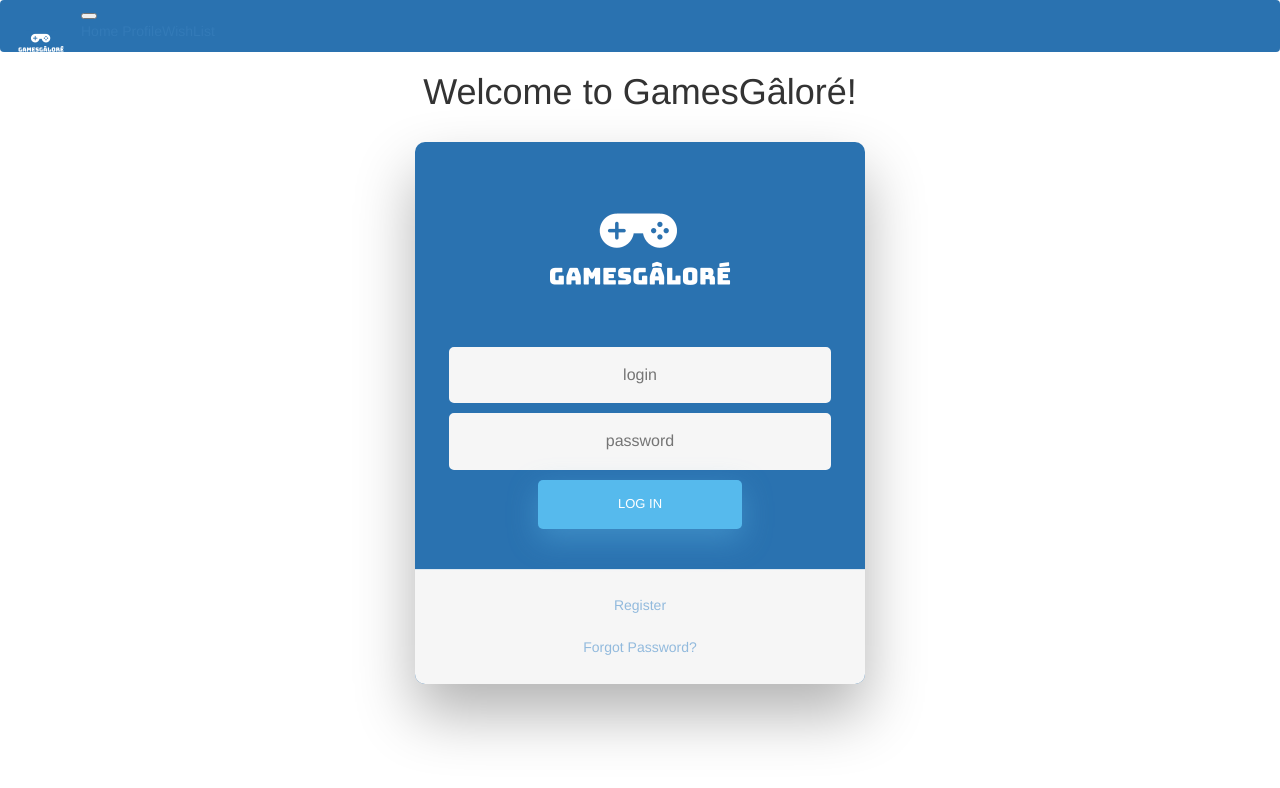
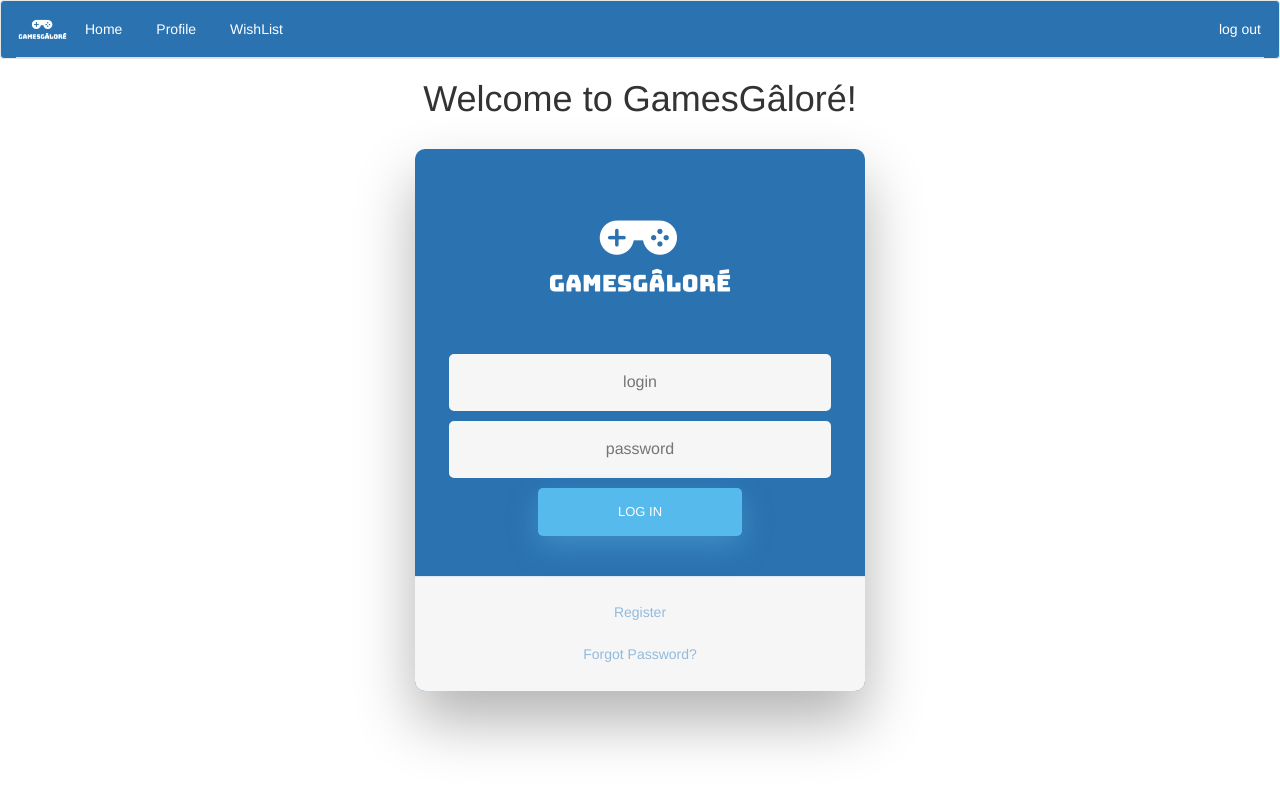
Before and after one commit to 1908-aug19-java/Project2-Samuel-Chris-Kyle, an Angular app in the folder Games-Galore-Frontend/: page / in a window 1280 px wide. Shown: the top 788 px of the page. Built offline with nearby package versions, Linux system fonts and the light colour scheme.

Commit message:
Finished Nav No Routes

```diff
--- a/Games-Galore-Frontend/src/app/components/navbar/navbar.component.css
+++ b/Games-Galore-Frontend/src/app/components/navbar/navbar.component.css
@@ -0,0 +1,18 @@
+#nav1{
+    background-color: #2a72b0;
+}
+
+a{
+   color:white;
+}
+a:hover {
+    color:#2a72b0;
+}
+
+li.active a{
+    color: #2a72b0;
+}
+
+#logout{
+    border-right: 10 !important;
+}
--- a/Games-Galore-Frontend/src/app/components/navbar/navbar.component.html
+++ b/Games-Galore-Frontend/src/app/components/navbar/navbar.component.html
@@ -1,15 +1,15 @@
-<nav class="navbar navbar-expand-lg navbar-light" style="background-color: #2a72b0;">
-  <a class="navbar-brand" href="#">
-    <img src="assets/img/GamesGaloreLogo.png" width ="50" height="50" class="d-inline-block align-top" alt="GGLogo">
-  </a>
-  <button class="navbar-toggler" type="button" data-toggle="collapse" data-target="#navbarNav" aria-controls="navbarNav" aria-expanded="false" aria-label="Toggle navigation">
-    <span class="navbar-toggler-icon"></span>
-  </button>
-  <div class="collapse navbar-collapse" id="navbarNavAltMarkup">
-    <div class="navbar-nav">
-      <a class="nav-item nav-link active" href="#">Home <span class="sr-only">(current)</span></a>
-      <a class="nav-item nav-link" href="#">Profile</a>
-      <a class="nav-item nav-link" href="#">WishList</a>
+<nav class="navbar navbar-default" id = "nav1">
+  <div class="container-fluid">
+    <div class="navbar-header">
+      <a class="navbar-left" href="#"><img src="assets/img/GamesGaloreLogo.png" width = "53"
+                   alt="GGLogo"></a>
     </div>
+    <ul class="nav nav-tabs">
+      <li [ngClass]="{'active' : homeTab == true}" (click)="listClick('home')"><a href="#"><h5>Home</h5></a></li>
+      <li [ngClass]="{'active' : profileTab == true}" (click)="listClick('profile')"><a href="#"><h5>Profile</h5></a></li>
+      <li [ngClass]="{'active' : wishlistTab == true}" (click)="listClick('wishlist')"><a href="#"><h5>WishList</h5></a></li>
+      <li class="navbar-right"><a href=# id = "logout"><h5>log out</h5></a></li>
+    </ul>
+
   </div>
 </nav>
--- a/Games-Galore-Frontend/src/app/components/navbar/navbar.component.ts
+++ b/Games-Galore-Frontend/src/app/components/navbar/navbar.component.ts
@@ -7,8 +7,27 @@ import { Component, OnInit } from '@angular/core';
 })
 export class NavbarComponent implements OnInit {
 
+  homeTab = false;
+  wishlistTab = false;
+  profileTab = false;
   constructor() { }
 
+  listClick(event) {
+    this.homeTab = false;
+    this.wishlistTab = false;
+    this.profileTab = false;
+    switch (event) {
+      case "home":
+        this.homeTab = true;
+        break;
+      case "profile":
+        this.profileTab = true;
+        break;
+      case "wishlist":
+        this.wishlistTab = true;
+        break;
+    }
+  }
   ngOnInit() {
   }
 
```
Also changed, not shown: 1 other file (tests, documents, lock files or other folders).
